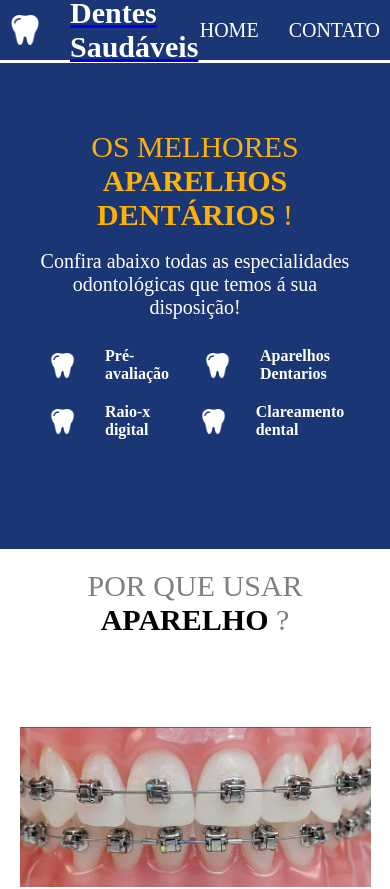
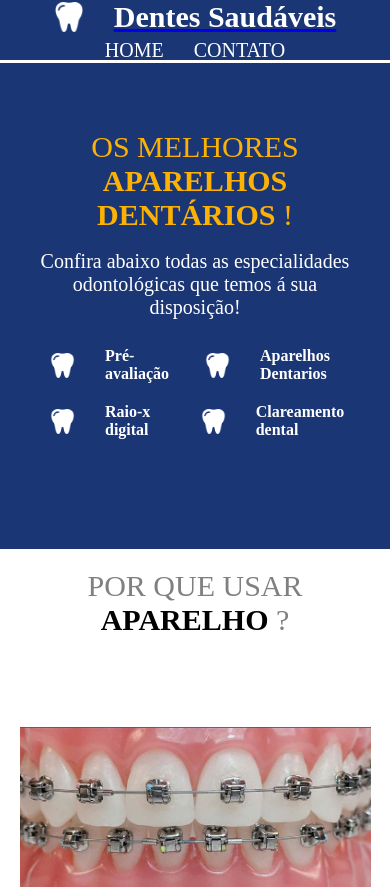
Before and after one commit to Douglaslima93/Consultorio-Dentes_Saudaveis, a React (Vite) app: page / in a window 390 px wide. Shown: the top 889 px of the page. Built offline with nearby package versions, Linux system fonts and the light colour scheme.

Commit message:
Atualizar o style.css

```diff
--- a/src/componentes/Topo/style.css
+++ b/src/componentes/Topo/style.css
@@ -54,5 +54,8 @@
 }
 
 @media screen and (max-width:768px) {
-
+    .conteudo-topo{
+        flex-direction: column;
+        gap: 5px;
 }
+}
```
